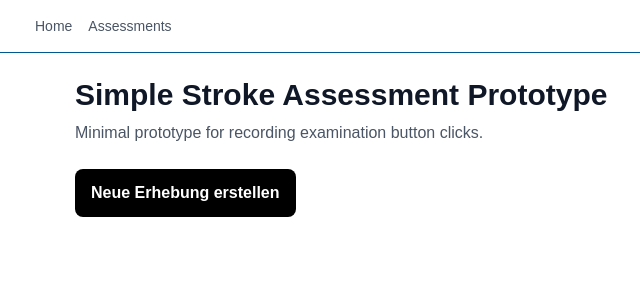
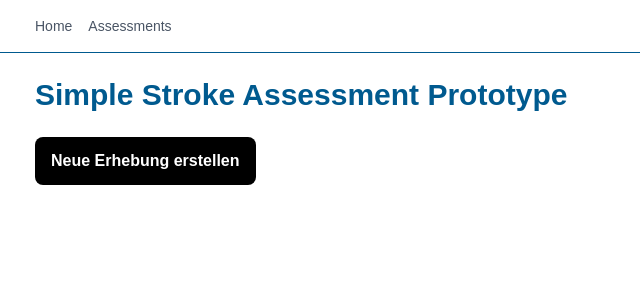
Before and after one commit to catalina-cimpanu/nihss-recording, a Next.js app: page / in a window 1280 px wide. Shown: the top 300 px of the page, without its empty margins (181-821 px from the left). Built offline with nearby package versions, Linux system fonts and the light colour scheme.

Commit message:
minimal modifications on home page, to make it look better

```diff
--- a/app/page.js
+++ b/app/page.js
@@ -1,21 +1,15 @@
 import CreateAssessmentButton from "@/components/buttons/CreateAssessmentButton"
-
 
 export default function Home() {
   return (
-    <main className="min-h-screen bg-white p-6 text-gray-900">
-      <div className="mx-auto max-w-3xl space-y-6">
-        <header className="space-y-2">
+      <div className="mx-auto max-w-4xl space-y-6 p-6">
           <h1 className="text-3xl font-bold">
             Simple Stroke Assessment Prototype
           </h1>
-          <p className="text-gray-600">
-            Minimal prototype for recording examination button clicks.
-          </p>
-        </header>
+
         <CreateAssessmentButton />
 
       </div>
-    </main>
+
   )
 }
```
